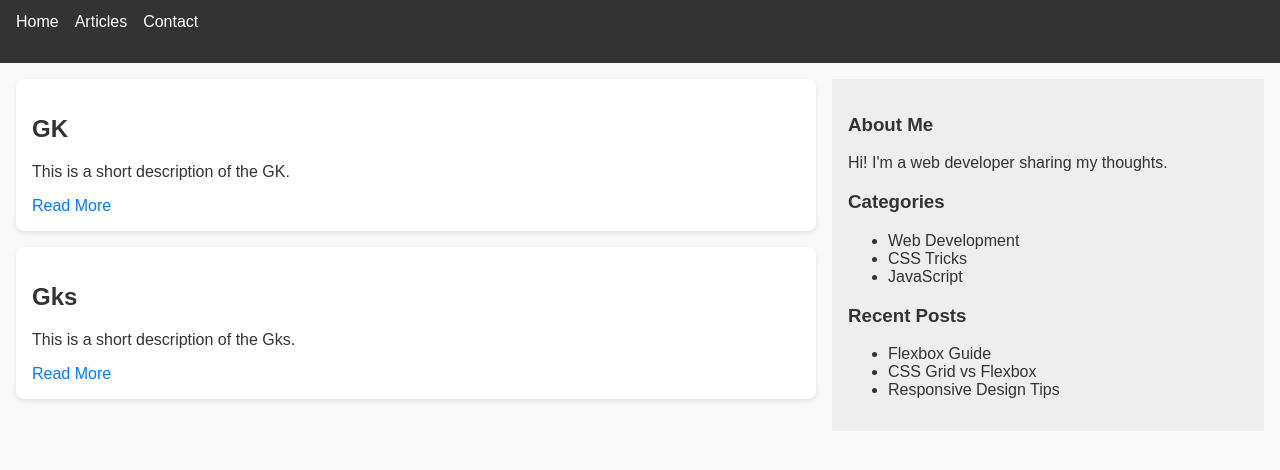
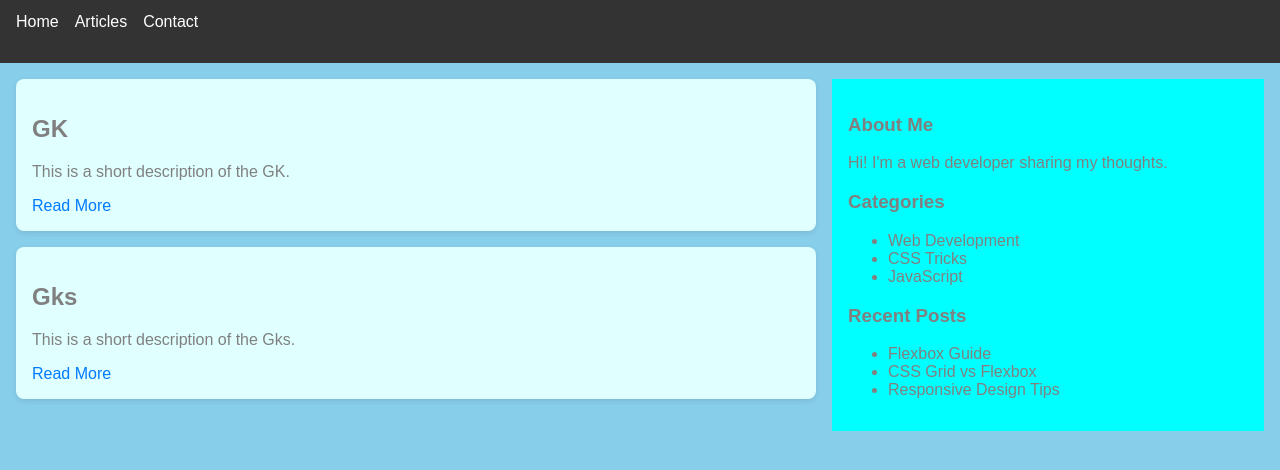
Before and after one commit to Official-GK/simple-blog-layout, a plain HTML site: page product_page.html in a window 1280 px wide. Shown: the part 56-526 px from the top of the page. Drawn offline with Linux system fonts and the light colour scheme.

Commit message:
adding the html file

```diff
--- a/style.css
+++ b/style.css
@@ -3,8 +3,8 @@ body {
     font-family: Arial, sans-serif;
     margin: 0;
     padding: 0;
-    background-color: #f9f9f9;
-    color: #333;
+    background-color: skyblue;
+    color: grey;
   }
 
   header {
@@ -42,13 +42,13 @@ body {
 
   aside {
     flex: 1;
-    background-color: #eee;
+    background-color: cyan;
     padding: 1rem;
   }
 
   /* Blog Cards */
   article {
-    background-color: white;
+    background-color: lightcyan;
     padding: 1rem;
     margin-bottom: 1rem;
     border-radius: 8px;
```
Also changed, not shown: f8990ddd-ea42-417f-8c4d-ce2cf79b52f6.jpg (deleted).
